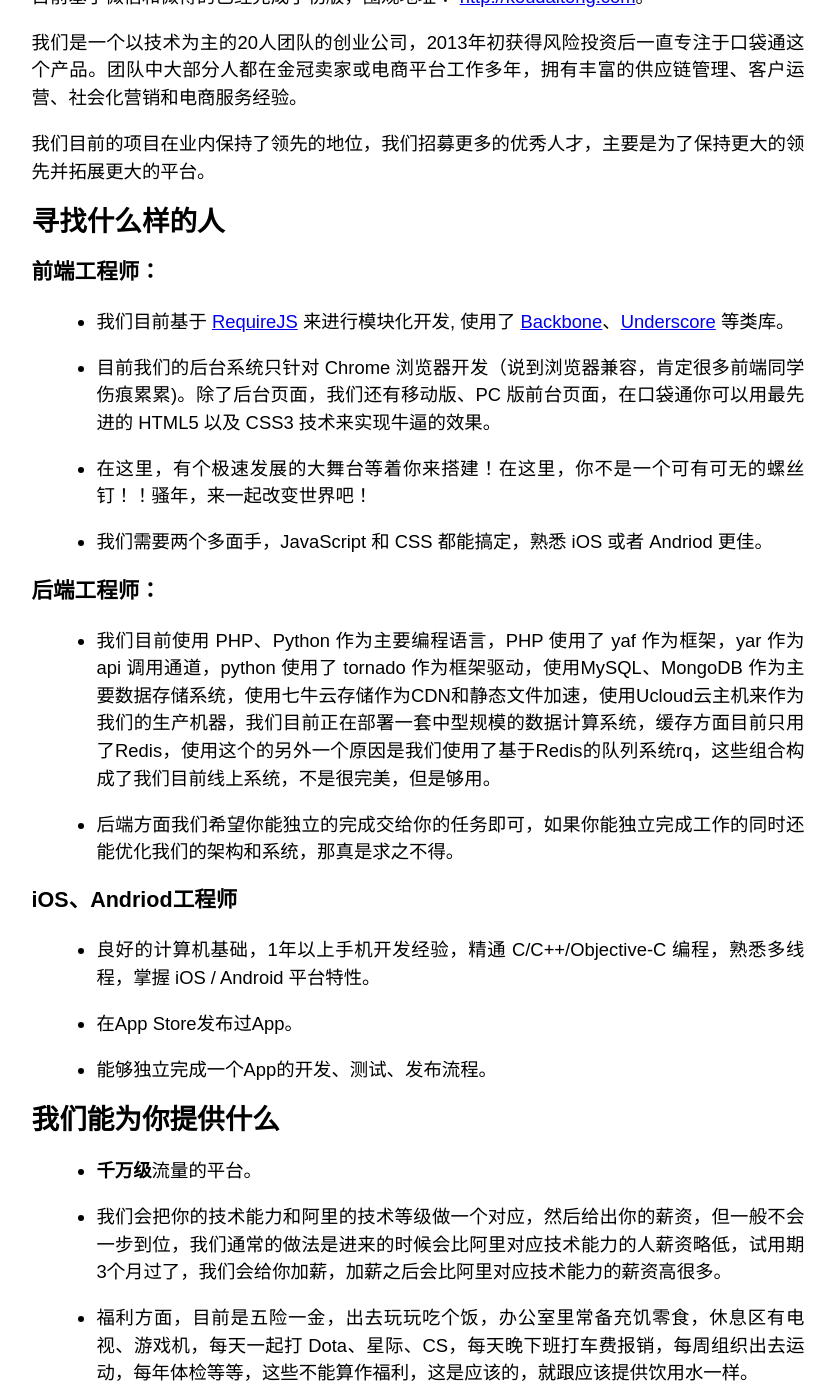
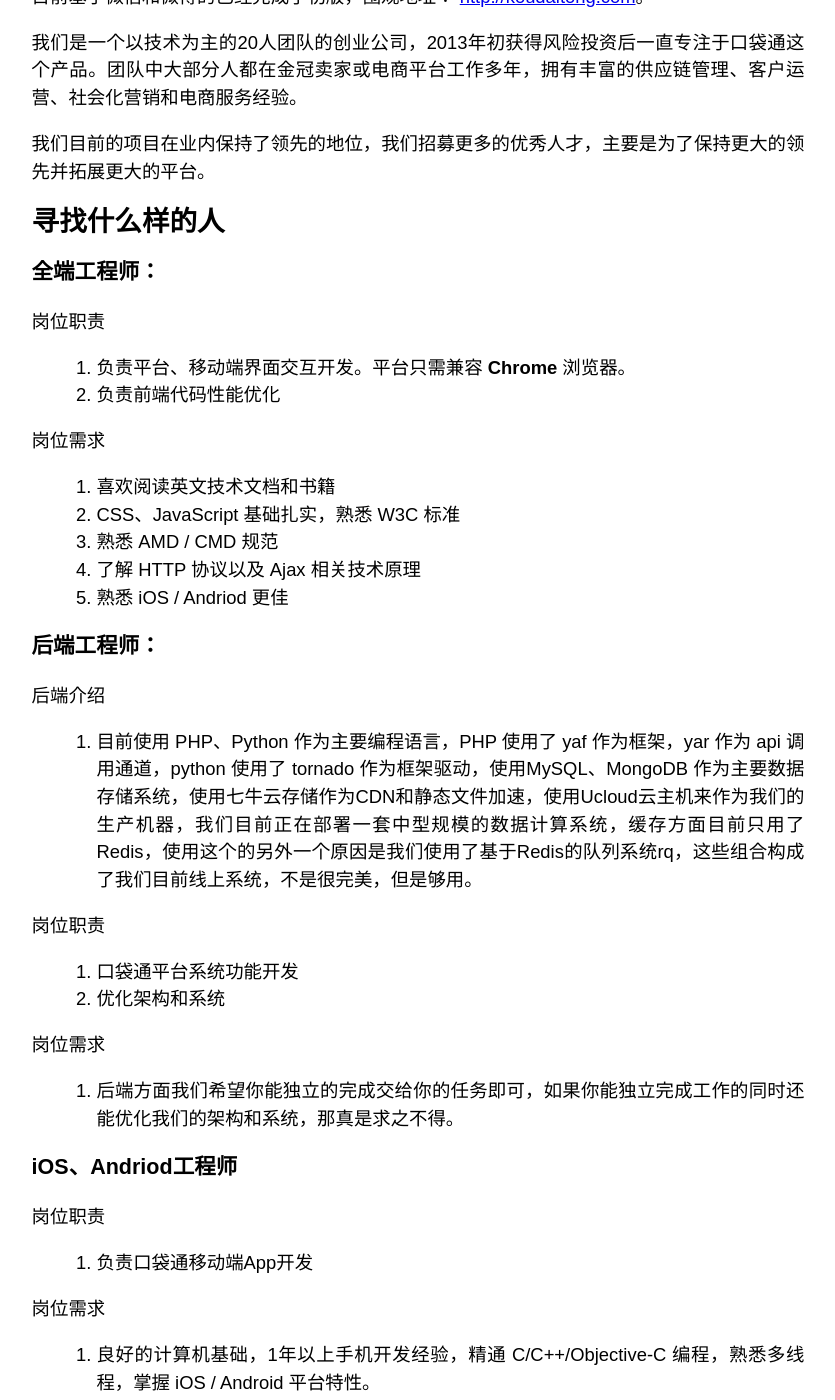
Before and after one commit to judielee/koudaitong.github.io, a Jekyll site: the page built from _posts/2013-11-25-koudaitong.markdown, in a window 1280 px wide and 1400 px high, scrolled down 627 px. Shown: the whole window, without its empty margins (222-1057 px from the left). Built offline with Jekyll 4.4.1, drawn with Linux system fonts in a browser that asks for light colours; Markdown is read by kramdown in place of the engine named in the settings; some of the changed text lies outside the part shown.

Commit message:
更新具体需求

```diff
--- a/_posts/2013-11-25-koudaitong.markdown
+++ b/_posts/2013-11-25-koudaitong.markdown
@@ -24,42 +24,81 @@
 
 ##寻找什么样的人
 
-###前端工程师：
+###全端工程师：
 
-* 我们目前基于 [RequireJS](http://requirejs.org/) 来进行模块化开发, 使用了 [Backbone](http://backbonejs.org/)、[Underscore](http://underscorejs.org/) 等类库。
+岗位职责
 
-* 目前我们的后台系统只针对 Chrome 浏览器开发（说到浏览器兼容，肯定很多前端同学伤痕累累)。除了后台页面，我们还有移动版、PC 版前台页面，在口袋通你可以用最先进的 HTML5 以及 CSS3 技术来实现牛逼的效果。
+1. 负责平台、移动端界面交互开发。平台只需兼容 **Chrome** 浏览器。
+2. 负责前端代码性能优化
 
-* 在这里，有个极速发展的大舞台等着你来搭建！在这里，你不是一个可有可无的螺丝钉！！骚年，来一起改变世界吧！
+岗位需求
 
-* 我们需要两个多面手，JavaScript 和 CSS 都能搞定，熟悉 iOS 或者 Andriod 更佳。
+1. 喜欢阅读英文技术文档和书籍
+2. CSS、JavaScript 基础扎实，熟悉 W3C 标准
+3. 熟悉 AMD / CMD 规范
+4. 了解 HTTP 协议以及 Ajax 相关技术原理
+5. 熟悉 iOS / Andriod 更佳
 
 ###后端工程师：
 
-* 我们目前使用 PHP、Python 作为主要编程语言，PHP 使用了 yaf 作为框架，yar 作为 api 调用通道，python 使用了 tornado 作为框架驱动，使用MySQL、MongoDB 作为主要数据存储系统，使用七牛云存储作为CDN和静态文件加速，使用Ucloud云主机来作为我们的生产机器，我们目前正在部署一套中型规模的数据计算系统，缓存方面目前只用了Redis，使用这个的另外一个原因是我们使用了基于Redis的队列系统rq，这些组合构成了我们目前线上系统，不是很完美，但是够用。
+后端介绍
 
-* 后端方面我们希望你能独立的完成交给你的任务即可，如果你能独立完成工作的同时还能优化我们的架构和系统，那真是求之不得。
+1. 目前使用 PHP、Python 作为主要编程语言，PHP 使用了 yaf 作为框架，yar 作为 api 调用通道，python 使用了 tornado 作为框架驱动，使用MySQL、MongoDB 作为主要数据存储系统，使用七牛云存储作为CDN和静态文件加速，使用Ucloud云主机来作为我们的生产机器，我们目前正在部署一套中型规模的数据计算系统，缓存方面目前只用了Redis，使用这个的另外一个原因是我们使用了基于Redis的队列系统rq，这些组合构成了我们目前线上系统，不是很完美，但是够用。
+
+岗位职责
+
+1. 口袋通平台系统功能开发
+2. 优化架构和系统
+
+岗位需求
+
+1. 后端方面我们希望你能独立的完成交给你的任务即可，如果你能独立完成工作的同时还能优化我们的架构和系统，那真是求之不得。
 
 ###iOS、Andriod工程师
 
-* 良好的计算机基础，1年以上手机开发经验，精通 C/C++/Objective-C 编程，熟悉多线程，掌握 iOS / Android 平台特性。
+岗位职责
 
-* 在App Store发布过App。
+1. 负责口袋通移动端App开发
 
-* 能够独立完成一个App的开发、测试、发布流程。
+岗位需求
+
+1. 良好的计算机基础，1年以上手机开发经验，精通 C/C++/Objective-C 编程，熟悉多线程，掌握 iOS / Android 平台特性。
+2. 在App Store发布过App。
+3. 能够独立完成一个App的开发、测试、发布流程。
+
+###测试开发工程师
+
+岗位职责
+
+1. 负责口袋通平台的自动化测试等相关测试开发任务
+
+岗位需求
+
+1. 熟悉软件的开发测试流程，掌握常用测试用例设计方法，能够设计和开发测试工具和自动化测试系统；
+2. 精通C/C++/Java等至少一种编程语言，熟悉PHP/Python/Perl或者Linux Shell等一种脚本语言
+
+###视觉设计师
+
+岗位职责
+
+1. 负责移动端以及Web的UI界面设计
+
+岗位需求
+
+1. 设计相关专业背景
+2. 网页设计、软件界面设计经验，对交互设计有较深理解和大量实践（流程图、线框图等）；
+3. 对用户体验有了解和认识，具备一定视觉设计和XHTML/CSS等相关技能；
 
 
 ##我们能为你提供什么
 
-* **千万级**流量的平台。
+1. **千万级**流量的平台。
 
-* 我们会把你的技术能力和阿里的技术等级做一个对应，然后给出你的薪资，但一般不会一步到位，我们通常的做法是进来的时候会比阿里对应技术能力的人薪资略低，试用期3个月过了，我们会给你加薪，加薪之后会比阿里对应技术能力的薪资高很多。
+2. 我们会把你的技术能力和阿里的技术等级做一个对应，然后给出你的薪资，但一般不会一步到位，我们通常的做法是进来的时候会比阿里对应技术能力的人薪资略低，试用期3个月过了，我们会给你加薪，加薪之后会比阿里对应技术能力的薪资高很多。
 
-* 福利方面，目前是五险一金，出去玩玩吃个饭，办公室里常备充饥零食，休息区有电视、游戏机，每天一起打 Dota、星际、CS，每天晚下班打车费报销，每周组织出去运动，每年体检等等，这些不能算作福利，这是应该的，就跟应该提供饮用水一样。
+3. 福利方面，目前是五险一金，出去玩玩吃个饭，办公室里常备充饥零食，休息区有电视、游戏机，每天一起打 Dota、星际、CS，每天晚下班打车费报销，每周组织出去运动，每年体检等等，这些不能算作福利，这是应该的，就跟应该提供饮用水一样。
 
-* 团队大部分童鞋都是用 Mac，在我们这里是如果自带电脑，公司每月有电脑补贴，所以你可以买自己喜欢的机器用作开发。
-
-* 欢迎Geeker 加盟
+4. 团队大部分童鞋都是用 Mac，在我们这里是如果自带电脑，公司每月有电脑补贴，所以你可以买自己喜欢的机器用作开发。
 
 ##联系方式
 
```
